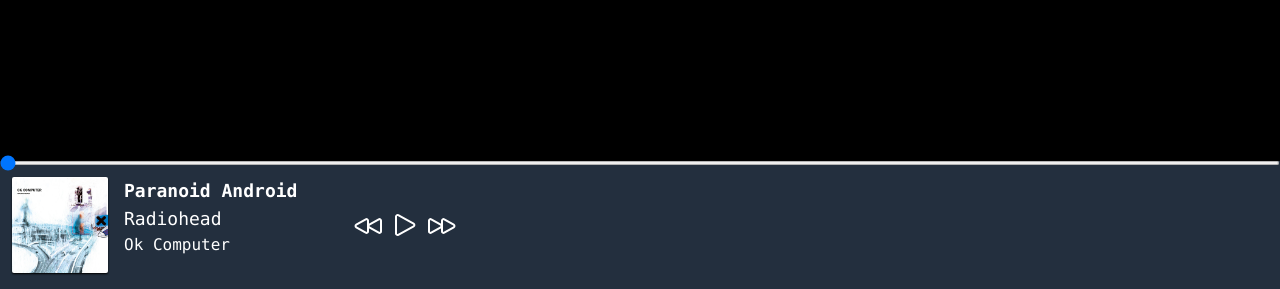
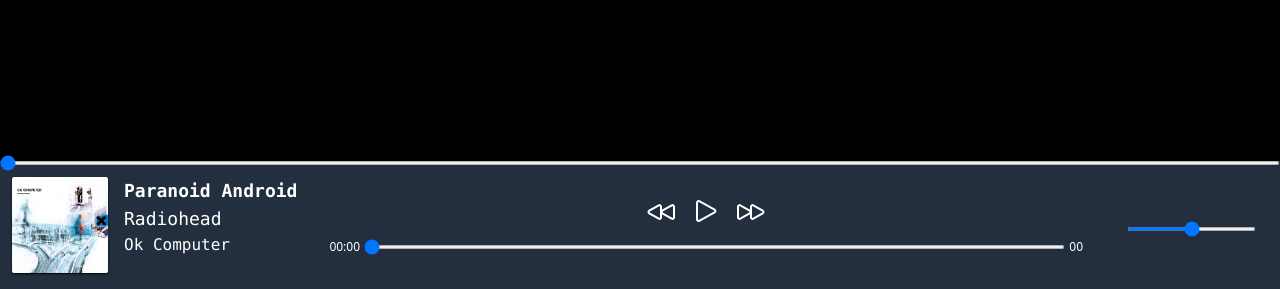
Before and after one commit to PrathameshLl/music-player, a Django app: template src/templates/music_player/home.html in a window 1280 px wide. Shown: the part 511-800 px from the top of the page. Run offline with Django 3.2, Linux system fonts and the light colour scheme; the template is opened without the code that fills it, so the values that code supplies are empty; some libraries are stand-ins or nearby versions.

Commit message:
added some stuff in music controller

```diff
--- a/src/static/tailwindcss/music_player.css
+++ b/src/static/tailwindcss/music_player.css
@@ -620,84 +596,66 @@ video {
   min-height: 100vh;
 }
 
-.w-5 {
-  width: 1.25rem;
+.w-16 {
+  width: 4rem;
 }
 
-.w-14 {
-  width: 3.5rem;
+.w-8 {
+  width: 2rem;
 }
 
 .w-full {
   width: 100%;
 }
 
-.w-24 {
-  width: 6rem;
+.shrink-0 {
+  flex-shrink: 0;
 }
 
-.w-6 {
-  width: 1.5rem;
+.basis-full {
+  flex-basis: 100%;
 }
 
-.w-12 {
-  width: 3rem;
+.flex-col {
+  flex-direction: column;
 }
 
-.w-8 {
-  width: 2rem;
-}
-
-.w-16 {
-  width: 4rem;
-}
-
-.shrink-0 {
-  flex-shrink: 0;
+.items-center {
+  align-items: center;
 }
 
 .justify-center {
   justify-content: center;
 }
 
-.justify-between {
-  justify-content: space-between;
-}
-
-.justify-around {
-  justify-content: space-around;
-}
-
-.justify-evenly {
-  justify-content: space-evenly;
-}
-
 .gap-1 {
   gap: 0.25rem;
 }
 
-.gap-2 {
-  gap: 0.5rem;
+.gap-3 {
+  gap: 0.75rem;
 }
 
 .gap-4 {
   gap: 1rem;
 }
 
-.gap-5 {
-  gap: 1.25rem;
-}
-
-.gap-14 {
-  gap: 3.5rem;
-}
-
-.self-center {
-  align-self: center;
+.gap-8 {
+  gap: 2rem;
 }
 
 .rounded-sm {
   border-radius: 0.125rem;
+}
+
+.bg-mycolor-1 {
+  --tw-bg-opacity: 1;
+  background-color: rgb(242 242 242 / var(--tw-bg-opacity));
+}
+
+.bg-mycolor-2 {
+  --tw-bg-opacity: 1;
+  background-color: rgb(35 47 62 / var(--tw-bg-opacity));
 }
 
 .bg-mycolor-3 {
@@ -705,135 +663,17 @@ video {
   background-color: rgb(0 0 0 / var(--tw-bg-opacity));
 }
 
-.bg-mycolor-2 {
-  --tw-bg-opacity: 1;
-  background-color: rgb(35 47 62 / var(--tw-bg-opacity));
-}
-
-.bg-red-400 {
-  --tw-bg-opacity: 1;
-  background-color: rgb(248 113 113 / var(--tw-bg-opacity));
-}
-
-.bg-mycolor-1 {
-  --tw-bg-opacity: 1;
-  background-color: rgb(242 242 242 / var(--tw-bg-opacity));
-}
-
-.bg-gradient-to-tl {
-  background-image: linear-gradient(to top left, var(--tw-gradient-stops));
-}
-
-.from-mycolor-4 {
-  --tw-gradient-from: #146eb4 var(--tw-gradient-from-position);
-  --tw-gradient-from-position:  ;
-  --tw-gradient-to: rgb(20 110 180 / 0)  var(--tw-gradient-from-position);
-  --tw-gradient-to-position:  ;
-  --tw-gradient-stops: var(--tw-gradient-from), var(--tw-gradient-to);
-}
-
-.from-mycolor-3 {
-  --tw-gradient-from: #000000 var(--tw-gradient-from-position);
-  --tw-gradient-from-position:  ;
-  --tw-gradient-to: rgb(0 0 0 / 0)  var(--tw-gradient-from-position);
-  --tw-gradient-to-position:  ;
-  --tw-gradient-stops: var(--tw-gradient-from), var(--tw-gradient-to);
-}
-
-.from-10\% {
-  --tw-gradient-from-position: 10%;
-}
-
-.from-\[5\%\] {
-  --tw-gradient-from-position: 5%;
-}
-
-.from-50\% {
-  --tw-gradient-from-position: 50%;
-}
-
-.from-65\% {
-  --tw-gradient-from-position: 65%;
-}
-
-.from-80\% {
-  --tw-gradient-from-position: 80%;
-}
-
-.from-100\% {
-  --tw-gradient-from-position: 100%;
-}
-
-.from-90\% {
-  --tw-gradient-from-position: 90%;
-}
-
-.to-mycolor-3 {
-  --tw-gradient-to: #000000 var(--tw-gradient-to-position);
-  --tw-gradient-to-position:  ;
-}
-
-.to-mycolor-4 {
-  --tw-gradient-to: #146eb4 var(--tw-gradient-to-position);
-  --tw-gradient-to-position:  ;
-}
-
-.to-50\% {
-  --tw-gradient-to-position: 50%;
-}
-
-.to-10\% {
-  --tw-gradient-to-position: 10%;
-}
-
-.to-30\% {
-  --tw-gradient-to-position: 30%;
-}
-
-.to-90\% {
-  --tw-gradient-to-position: 90%;
-}
-
 .object-contain {
   -o-object-fit: contain;
      object-fit: contain;
 }
 
-.object-cover {
-  -o-object-fit: cover;
-     object-fit: cover;
-}
-
-.object-fill {
-  -o-object-fit: fill;
-     object-fit: fill;
-}
-
-.p-4 {
-  padding: 1rem;
-}
-
-.px-4 {
-  padding-left: 1rem;
-  padding-right: 1rem;
-}
-
-.py-4 {
-  padding-top: 1rem;
-  padding-bottom: 1rem;
-}
-
-.pb-4 {
-  padding-bottom: 1rem;
+.p-3 {
+  padding: 0.75rem;
 }
 
 .font-mono {
   font-family: ui-monospace, SFMono-Regular, Menlo, Monaco, Consolas, "Liberation Mono", "Courier New", monospace;
-}
-
-.text-lg {
-  font-size: 1.125rem;
-  line-height: 1.75rem;
 }
 
 .text-sm {
@@ -895,6 +715,10 @@ video {
     display: block;
   }
 
+  .md\:flex {
+    display: flex;
+  }
+
   .md\:w-24 {
     width: 6rem;
   }
@@ -904,9 +728,3 @@ video {
     line-height: 1.75rem;
   }
 }
-
-@media (min-width: 1024px) {
-  .lg\:justify-start {
-    justify-content: flex-start;
-  }
-}
--- a/src/templates/music_player/home.html
+++ b/src/templates/music_player/home.html
@@ -20,10 +20,10 @@
     </form>
     <div id="music-controller" class="fixed bottom-0  bg-mycolor-2 w-full">
         <input type="range" class="amplitude-song-slider bg-mycolor-1 w-full h-1 absolute" step=".1" />
-        <div class="flex justify-around lg:justify-start gap-14 mx-3 my-4">
+        <div class="flex items-center gap-8  mx-3 my-4">
 
-            <div class="song-info flex font-mono  gap-4">
-                <img id="album_cover" data-amplitude-song-info="cover_art_url"
+            <div class="song-info shrink-0  flex font-mono gap-4 ">
+                <img id="album_cover" data-amplitude-song-info="cover_art_url" data-amplitude-main-song-info="true"
                     class="rounded-sm shadow-sm shadow-black object-contain w-16 md:w-24">
                 <div id="info shrink-0">
                     <div data-amplitude-song-info="name" class="song-name font-bold text-sm md:text-lg"></div>
@@ -31,7 +31,8 @@
                     <div data-amplitude-song-info="album" class="album hidden md:block"></div>
                 </div>
             </div>
-            <div class="controls self-center flex gap-1">
+            <div class="basis-full flex flex-col gap-3">
+                <div class="controls flex justify-center items-center gap-3 ">
                     <div id="prev-btn" class="amplitude-prev">
                         <svg xmlns="http://www.w3.org/2000/svg" fill="none" viewBox="0 0 24 24" stroke-width="1.5"
                             stroke="currentColor" class="w-8 h-8">
@@ -39,7 +40,6 @@
                                 d="M21 16.811c0 .864-.933 1.405-1.683.977l-7.108-4.062a1.125 1.125 0 010-1.953l7.108-4.062A1.125 1.125 0 0121 8.688v8.123zM11.25 16.811c0 .864-.933 1.405-1.683.977l-7.108-4.062a1.125 1.125 0 010-1.953L9.567 7.71a1.125 1.125 0 011.683.977v8.123z" />
                         </svg>
                     </div>
-
                     <div id="play-btn" class="amplitude-play">
                         <svg xmlns="http://www.w3.org/2000/svg" fill="none" viewBox="0 0 24 24" stroke-width="1.5"
                             stroke="currentColor" class="w-8 h-8">
@@ -63,7 +63,16 @@
                         </svg>
                     </div>
                 </div>
+                <div class="hidden md:flex items-center gap-1">
+                    <span class="amplitude-current-time text-xs"></span>
+                    <input type="range" class="amplitude-song-slider bg-mycolor-1 w-full h-1" step=".1" />
+                    <span class="amplitude-time-remaining text-xs" amplitude-main-time-remaining="true"></span>
+                </div>
+            </div>
 
+            <div class="hidden md:block extra-control shrink-0 p-3">
+                <input type="range" class="amplitude-volume-slider h-1" />
+            </div>
         </div>
     </div>
     <script src="{% static 'music_player/js/init_music.js' %}"></script>
```
Also changed, not shown: other parts of src/static/tailwindcss/music_player.css (+0 -44 lines). Lines whose indentation alone changed are shown as unchanged.
